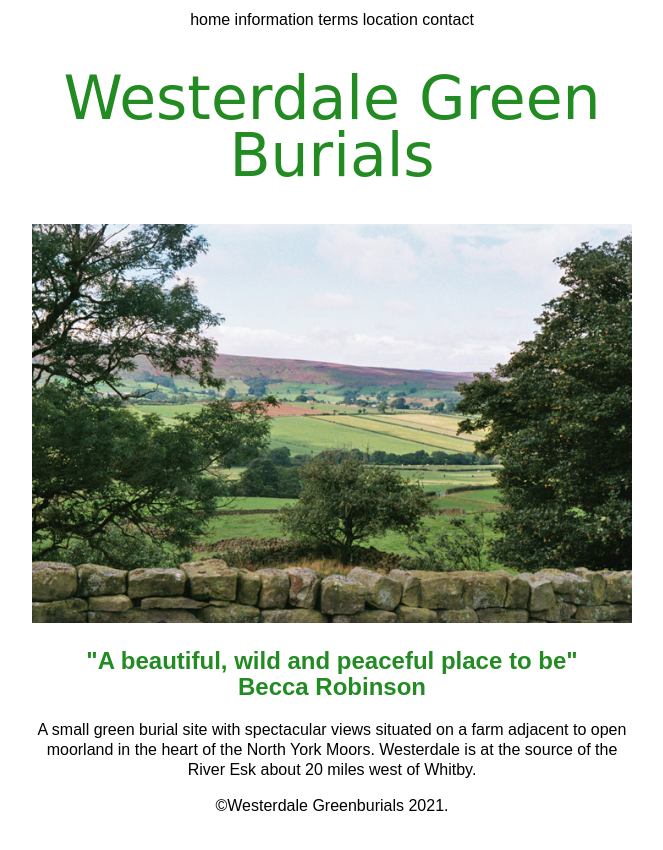
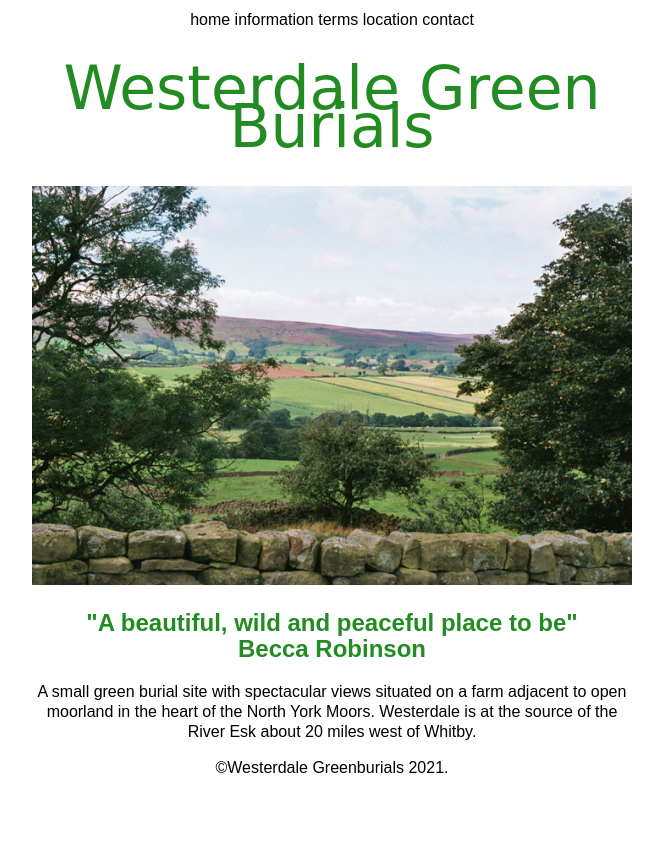
Before and after one commit to jonathanpmurray/greenburials, a plain HTML site: page index.html in a window 1280 px wide. Shown: the whole page, without its empty margins (308-971 px from the left). After the commit the page ends 814 px from the top, so only its background shows below. Drawn offline with Linux system fonts and the light colour scheme; a web font is replaced by a local one.

Commit message:
Add files via upload

```diff
--- a/style.css
+++ b/style.css
@@ -18,7 +18,7 @@ p {max-width: 700px;}
 h1 {
     font: 400 60px/0.5 'Italianno', cursive;
   color: forestgreen;
-    line-height: 1.5cm;
+    line-height: 1cm;
 }
 h2 {
   color: forestgreen;
```
